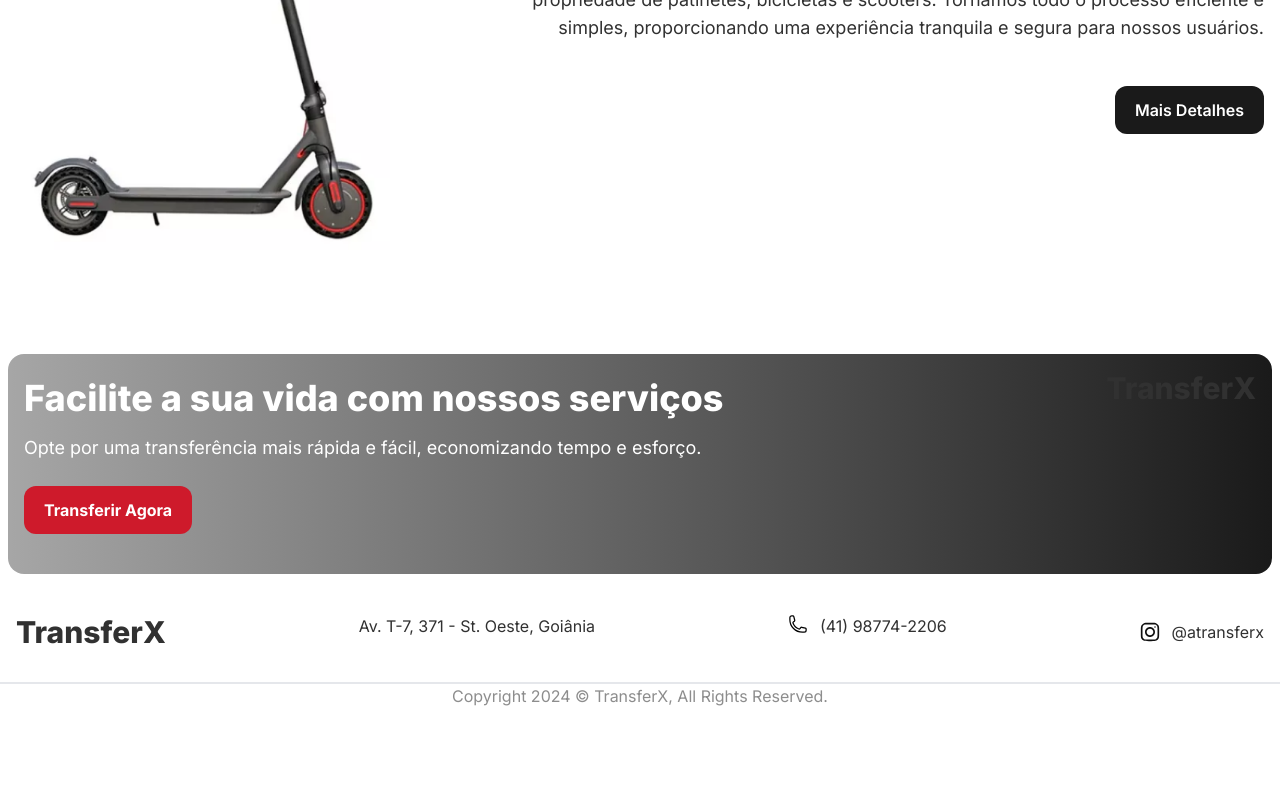
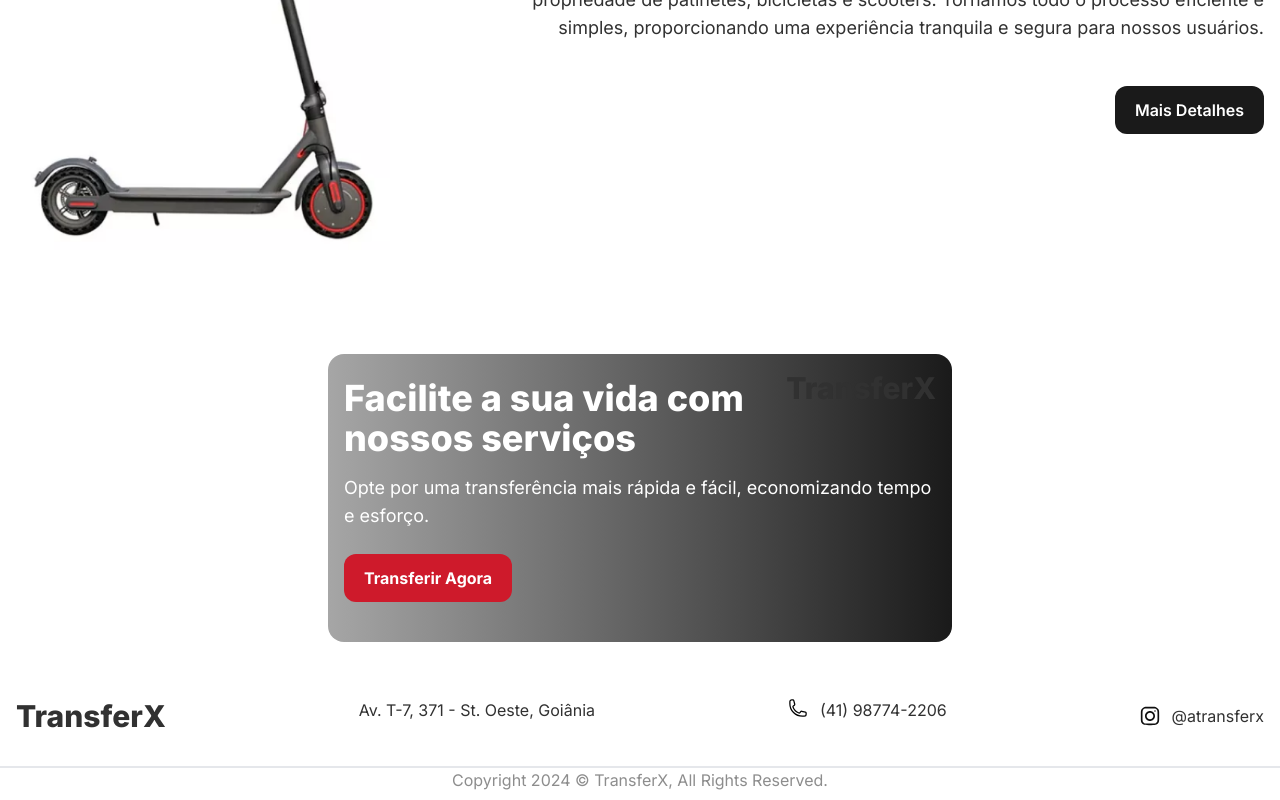
Before and after one commit to TransferX/transferxFront, a Next.js app: page / in a window 1280 px wide. Shown: the part 1813-2613 px from the top of the page. Before the commit the page ends 2529 px from the top, so only its background shows below. Built offline with nearby package versions, Linux system fonts and the light colour scheme.

Commit message:
[FIX] Links no Header

```diff
--- a/app/(paginaInicial)/page.tsx
+++ b/app/(paginaInicial)/page.tsx
@@ -11,7 +11,7 @@ import documentoIcone from "/public/assets/documentoIcon.svg";
 import concluirIcone from "/public/assets/concluirIcon.svg";
 import Link from "next/link";
 
-const HomeTeste = () => {
+const Home = () => {
   return (
     <>
       <Header />
@@ -179,7 +179,7 @@ const HomeTeste = () => {
         </div>
       </section>
 
-      <section className="mt-20 p-2 xl:container xl:mx-auto">
+      <section className="mt-20 p-2 md:container md:mx-auto md:max-w-[50%]">
         <div className="bg-gradient-to-r from-black/35 to-cinzaEscuro rounded-2xl  p-4">
           <div className=" flex justify-between">
             <h2 className="mt-2 font-extrabold text-white text-2xl lg:text-4xl">
@@ -206,7 +206,7 @@ const HomeTeste = () => {
         </div>
       </section>
 
-      <footer className="mt-14 p-4 lg:px-4 lg:py-0 lg:mt-8 lg:container lg:mx-auto items-center">
+      <footer className="mt-14 p-4 lg:px-4 lg:py-0 lg:mt-12 lg:container lg:mx-auto items-center">
         <div className="flex flex-col gap-10 lg:flex-row lg:justify-between xlitems-center">
           <h2 className=" text-3xl text-cinzaMedio font-extrabold">
             TransferX
@@ -252,4 +252,4 @@ const HomeTeste = () => {
   );
 };
 
-export default HomeTeste;
+export default Home;
--- a/app/_components/header/Header.tsx
+++ b/app/_components/header/Header.tsx
@@ -99,10 +99,10 @@ export const Header = () => {
       </PopoverPanel>
       </Transition>
       <div className="hidden sm:block">
-        <Link className="mr-2 font-bold " href="#">
+        <Link className="mr-2 font-bold " href="http://www.localhost:3000/entrar">
           Entrar
         </Link>
-        <Link className="font-bold bg-vermelho text-white py-2.5 px-3.5 rounded-md" href="#">
+        <Link className="font-bold bg-vermelho text-white py-2.5 px-3.5 rounded-md" href="http://www.localhost:3000/registrar">
           Registrar
         </Link>
       </div>
```
